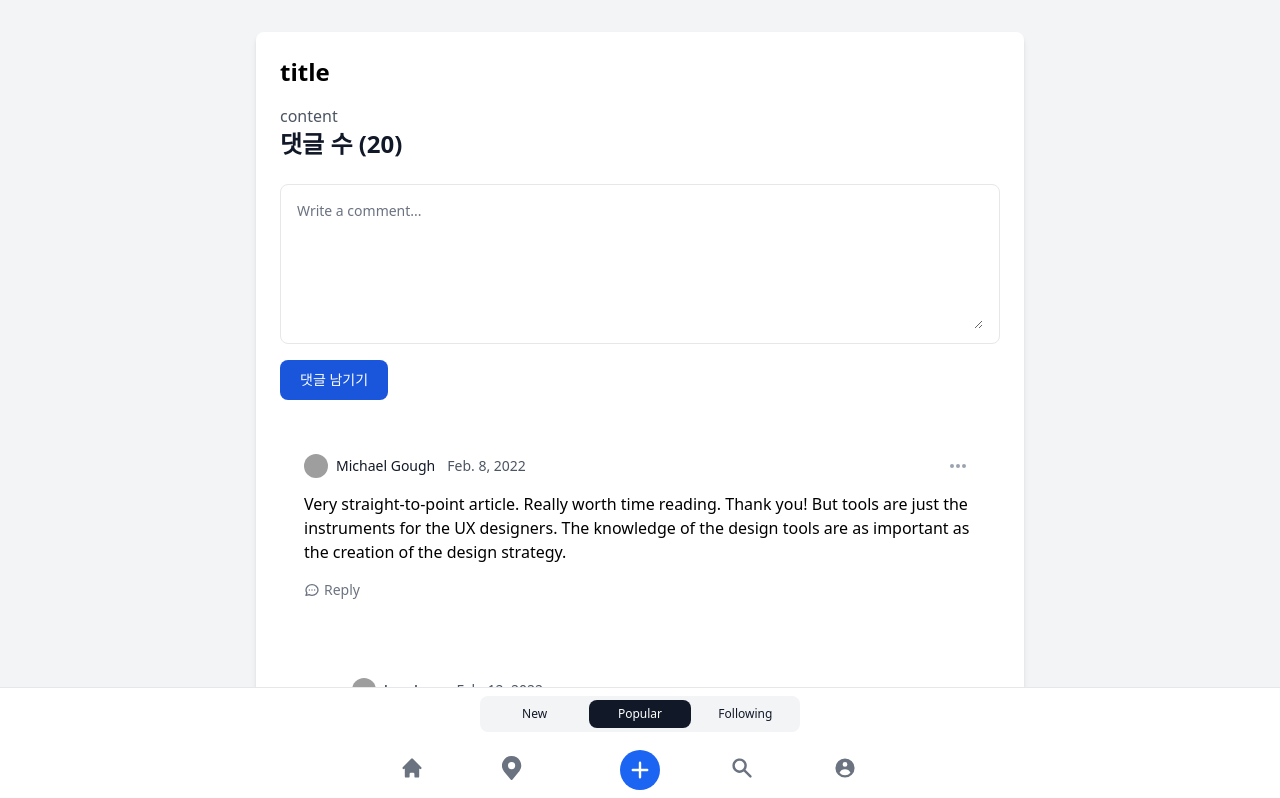
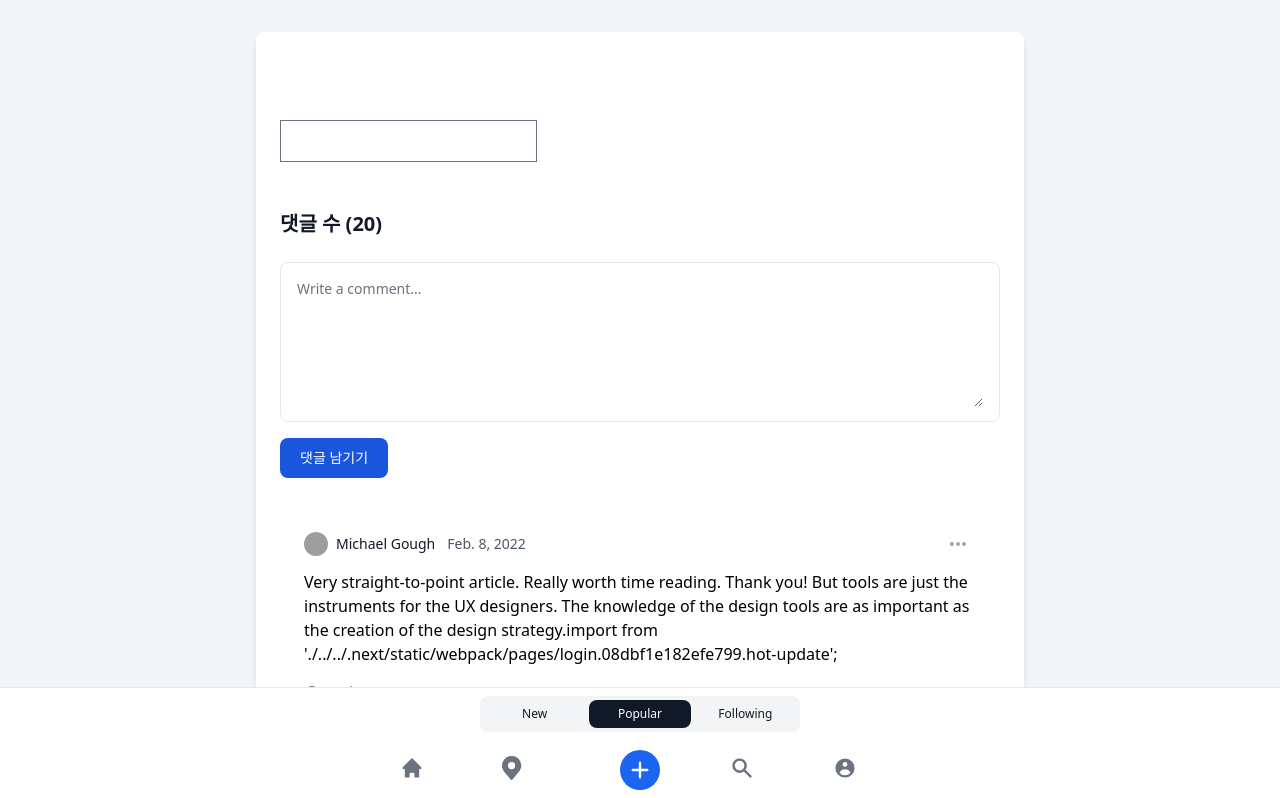
Before and after one commit to bnbong/Project-Pinned, a Next.js app in the folder front/: page /post/1 in a window 1280 px wide. Shown: the top 798 px of the page. Built offline with nearby package versions, Linux system fonts and the light colour scheme; no server answers; grey boxes are pictures that could not be loaded.

Commit message:
[PP-15] 상세페이지 초안

```diff
--- a/front/components/PostLayout.js
+++ b/front/components/PostLayout.js
@@ -37,7 +37,10 @@ const Card = ({ author, location, title, content, images, onClick }) => {
           <img
             className="h-48 w-full object-cover md:w-48"
             src={images[0]?.image || "https://via.placeholder.com/150"}
-            onError={(e)=>{e.target.onerror = null; e.target.src="https://via.placeholder.com/150"}}
+            onError={(e) => {
+              e.target.onerror = null;
+              e.target.src = "https://via.placeholder.com/150";
+            }}
             alt="A random image"
           />
         </div>
--- a/front/pages/post/[id].js
+++ b/front/pages/post/[id].js
@@ -2,32 +2,49 @@ import React from "react";
 import { useRouter } from "next/router";
 import { useEffect, useState } from "react";
 import axiosBaseURL from "@/components/axiosBaseUrl";
+import ReactQuill from "react-quill";
 
-export default function Post(title, content, comment) {
+export default function Post({ data }) {
+  //   if (typeof window === "undefined") {
+  //     return null;
+  //   }
+  console.log(data);
   const router = useRouter();
   const [post, setPost] = useState({
     title: "",
     content: "",
   });
-  console.log(router.query.id);
 
-  const getPost = async () => {
-    const res = await axiosBaseURL.get(`api/v1/post/${router.query.id}`);
-    console.log(res);
-  };
+  const { title, content } = post;
 
-  useEffect(async () => {
-    getPost();
-  }, []);
+  //추후에 react query이용해서 상태관리 해보자
+  //   const getPost = async () => {
+  //     try {
+  //       const { data } = await axiosBaseURL.get(`api/v1/post/${router.query.id}`);
+  //       console.log(data);
+  //       setPost({
+  //         ...post,
+  //         title: data.post_title,
+  //         content: data.post_content,
+  //       });
+  //     } catch (err) {
+  //       console.log(err);
+  //     }
+  //   };
+
+  //   useEffect(() => {
+  //     getPost().catch((err) => console.log(err));
+  //   }, []);
   return (
     <div className="min-h-screen bg-gray-100 mb-20">
       <div className="min-h-screen max-w-3xl mx-auto py-8">
         <div className="min-h-screen bg-white rounded-lg shadow-md p-6">
-          <h1 className="text-2xl font-bold mb-4">title</h1>
-          <p className="text-gray-600">content</p>
+          <h1 className="text-2xl font-bold mb-4">{title}</h1>
+          <ReactQuill value={content} readOnly={true} theme={"bubble"} />
+          <br></br>
           <section className="not-format">
             <div className="flex justify-between items-center mb-6">
-              <h2 className="text-lg lg:text-2xl font-bold text-gray-900 dark:text-white">
+              <h2 className="text-lg lg:text-xl font-bold text-gray-900 dark:text-white">
                 댓글 수 (20)
               </h2>
             </div>
@@ -129,7 +146,8 @@ export default function Post(title, content, comment) {
                 Very straight-to-point article. Really worth time reading. Thank
                 you! But tools are just the instruments for the UX designers.
                 The knowledge of the design tools are as important as the
-                creation of the design strategy.
+                creation of the design strategy.import from
+                './../../.next/static/webpack/pages/login.08dbf1e182efe799.hot-update';
               </p>
               <div className="flex items-center mt-4 space-x-4">
                 <button
@@ -460,3 +478,11 @@ export default function Post(title, content, comment) {
     </div>
   );
 }
+
+// export async function getServerSideProps(context) {
+//   console.log(context);
+//   //   const { data } = await axiosBaseURL.get(`api/v1/post/${params.first}`);
+//   return {
+//     props: context,
+//   };
+// }
```
